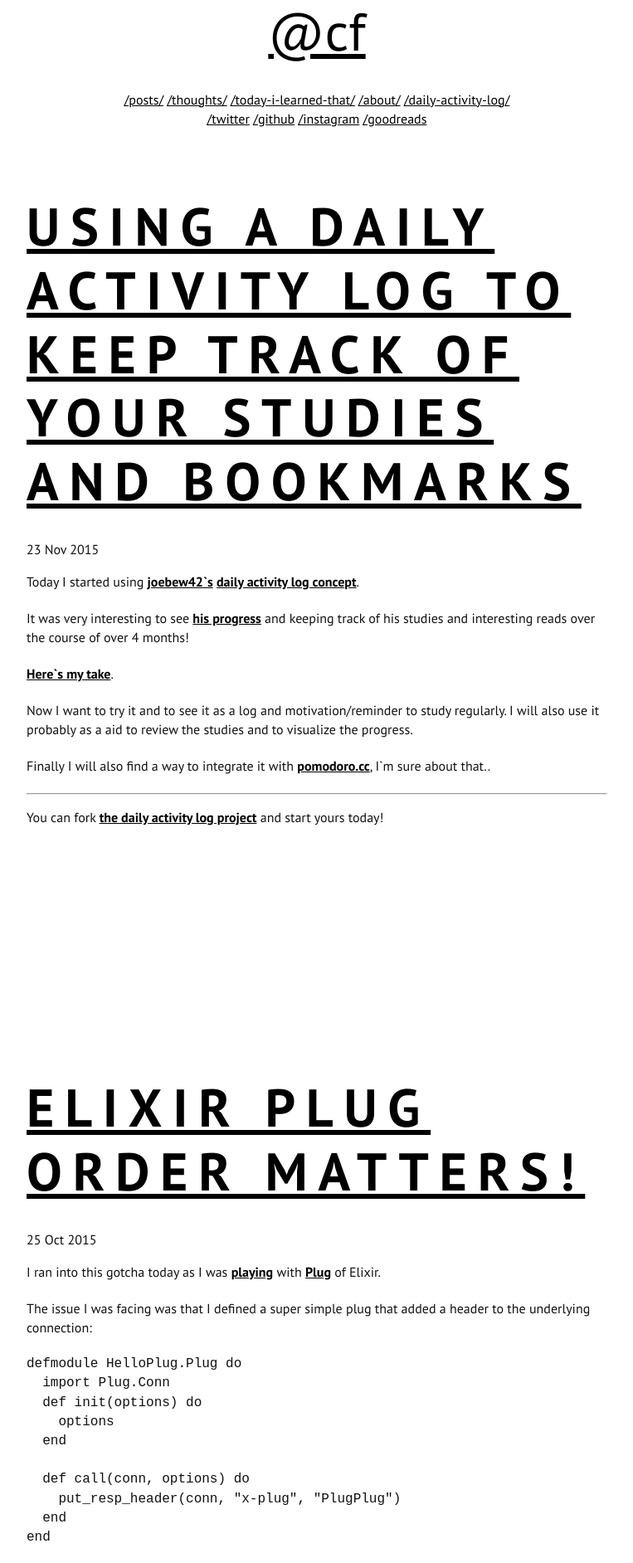
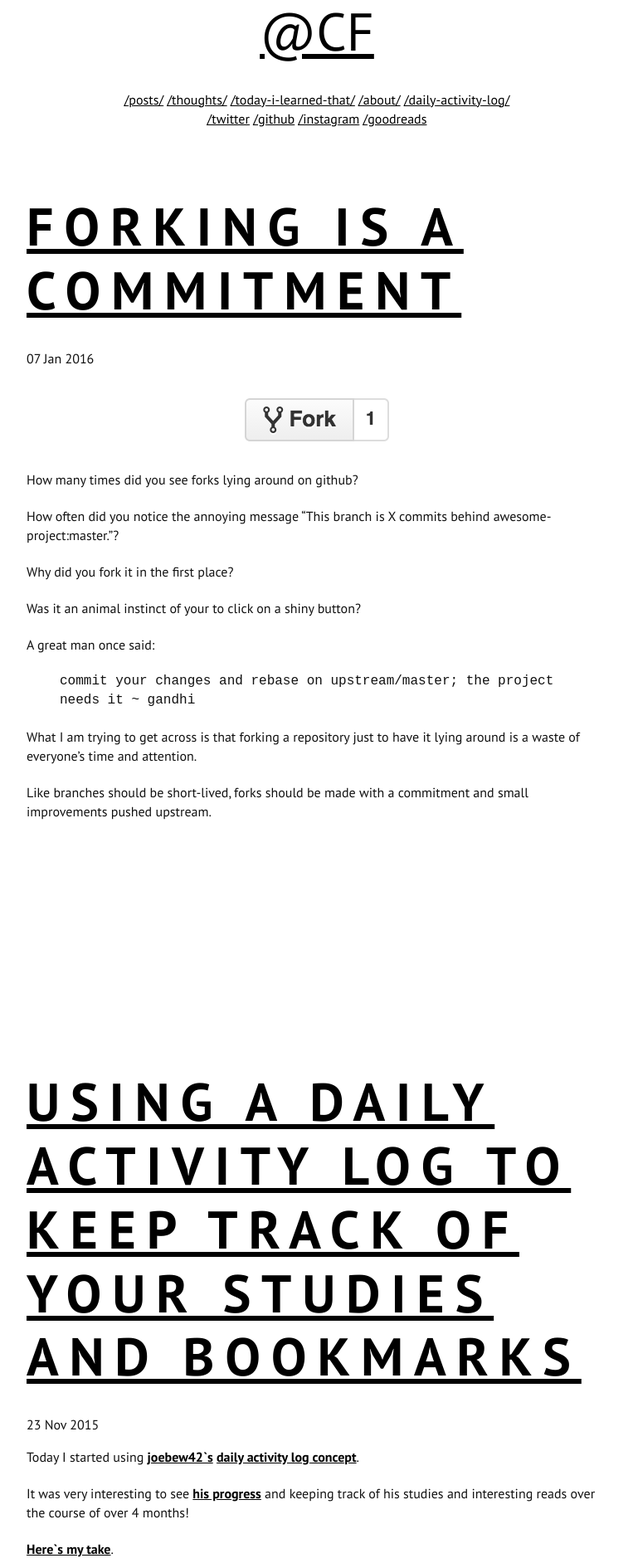
Before and after one commit to christian-fei/christian-fei.github.io-pandoc, a Jekyll site: the page built from posts.html, in a window 1280 px wide. Shown: the top 1884 px of the page at 83% size, without its empty margins (258-1021 px from the left). Built offline with Jekyll 4.4.1, drawn with Linux system fonts in a browser that asks for light colours; Markdown is read by kramdown in place of the engine named in the settings.

Commit message:
added post about forking

```diff
--- a/_layouts/post.html
+++ b/_layouts/post.html
@@ -17,7 +17,7 @@ layout: default
     {% endif %}
   </h1>
 
-  <h1 class="title">{{ page.title }}</h1>
+  <h1>{{ page.title }}</h1>
   <time datetime="{{ page.date | date:"%Y-%m-%d" }}">
     {{ page.date | date_to_string }}
   </time>
--- /dev/null
+++ b/_posts/2016-01-07-Forking-is-a-commitment.md
@@ -0,0 +1,25 @@
+---
+title: 'Forking is a commitment'
+date: 2016-01-07
+layout: post
+category: posts
+---
+
+![fork git](/assets/images/posts/fork_count.png)
+
+How many times did you see forks lying around on github?
+
+How often did you notice the annoying message "This branch is X commits behind awesome-project:master."?
+
+Why did you fork it in the first place?
+
+Was it an animal instinct of your to click on a shiny button?
+
+A great man once said:
+
+> commit your changes and rebase on upstream/master; the project needs it ~ gandhi
+
+What I am trying to get across is that forking a repository just to have it lying around is a waste of everyone's time
+and attention.
+
+Like branches should be short-lived, forks should be made with a commitment and small improvements pushed upstream.
--- a/assets/css/main.css
+++ b/assets/css/main.css
@@ -17,6 +17,7 @@ h1, h2, h3, h4 {
   margin: 1.414em 0 0.5em;
   font-weight: bold;
   line-height: 1.2;
+  text-transform: uppercase;
 }
 
 h1 {
```
Also changed, not shown: assets/images/posts/fork_count.png (added).
